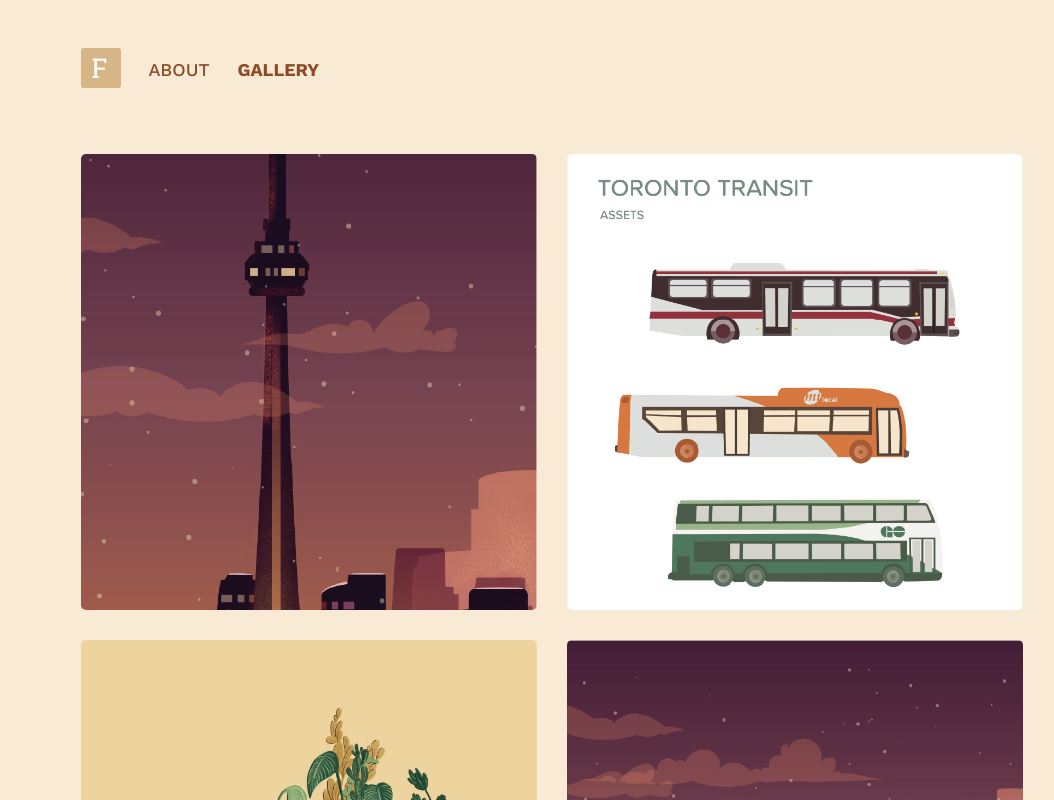
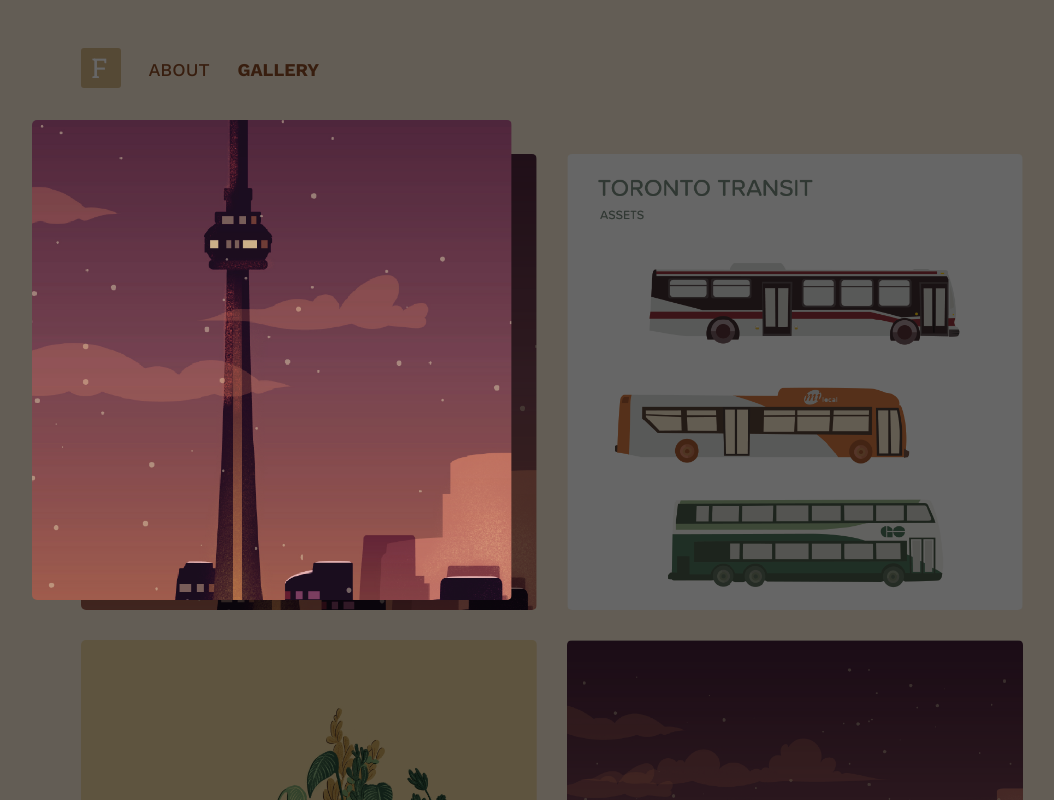
Before and after one commit to desslinga/personal-web, an Angular app: page /gallery in a window 1280 px wide. Both pictures are taken after a click on the element 396 px from the left and 382 px from the top of the page. Shown: the top 800 px of the page, without its empty margins (88-1142 px from the left). Built offline with nearby package versions, Linux system fonts and the light colour scheme.

Commit message:
initial pop up functionality for gallery preview

```diff
--- a/src/app/gallery-preview/gallery-preview.component.html
+++ b/src/app/gallery-preview/gallery-preview.component.html
@@ -1,3 +1,3 @@
-<p>
-  gallery-preview works!
-</p>
+<div class='container-fluid' id='gallery-preview-container'>
+  <img src='{{image}}' class='gallery-preview-photo'/>
+</div>
--- a/src/app/gallery-preview/gallery-preview.component.ts
+++ b/src/app/gallery-preview/gallery-preview.component.ts
@@ -1,4 +1,4 @@
-import { Component, OnInit } from '@angular/core';
+import { Component, OnInit, Input } from '@angular/core';
 
 @Component({
   selector: 'app-gallery-preview',
@@ -6,8 +6,12 @@
   styleUrls: ['./gallery-preview.component.scss']
 })
 export class GalleryPreviewComponent implements OnInit {
+  @Input() image: String;
 
-  constructor() { }
+  constructor() {
+    console.log(this.image);
+    document.body.className = "no-scroll";
+  }
 
   ngOnInit() {
   }
--- a/src/app/gallery/gallery.component.html
+++ b/src/app/gallery/gallery.component.html
@@ -1,9 +1,10 @@
 <div class='container-fluid' id='home-container'>
   <div class='row'>
-    <div class='col-12 col-lg-6' *ngFor="let imgUrl of imageList">
+    <div class='col-12 col-lg-6' *ngFor="let imgUrl of imageListPrev">
       <div class='gallery-photo-container' (click)="openPreview(imgUrl)">
         <img src='{{imgUrl}}' class='gallery-photo'/>
       </div>
     </div>
   </div>
 </div>
+<app-gallery-preview *ngIf="openedImage != ''" [image]="openedImage"></app-gallery-preview>
--- a/src/app/gallery/gallery.component.ts
+++ b/src/app/gallery/gallery.component.ts
@@ -8,10 +8,13 @@
 })
 export class GalleryComponent implements OnInit {
   imageList : Array<string>;
+  imageListPrev : Array<string>;
+  openedImage: String;
   screenChangeService: ScreenChangeService;
 
   openPreview(imgUrl): void {
     console.log(imgUrl);
+    this.openedImage = imgUrl;
   }
 
   constructor(private screenchangeservice: ScreenChangeService) {
@@ -34,14 +37,16 @@
 
     this.screenChangeService = screenchangeservice;
 
+    this.imageListPrev = [];
     for (let i = 0; i < this.imageList.length; i++) {
-       this.imageList[i] = "./assets/images/gallery/" + this.imageList[i];
+       this.imageListPrev[i] = "./assets/images/gallery/" + this.imageList[i];
     }
+
+    this.openedImage = "";
 
   }
 
   ngOnInit() {
-
   }
 
 }
--- a/src/styles.scss
+++ b/src/styles.scss
@@ -318,3 +318,22 @@
   width: 100%;
   border-radius: 5px;
 }
+
+//gallery preview styles
+#gallery-preview-container {
+  position: absolute;
+  top: 0; left: 0;
+  height: 100vh;
+  width: 100vw;
+  background-color: rgba(0,0,0,0.6);
+  overflow-x: hidden;
+  z-index: 7;
+}
+
+.gallery-preview-photo {
+  position: absolute;
+  top: 15vmin;
+  left: 15vmin;
+  width: 60vmin;
+  border-radius: 5px;
+}
```
